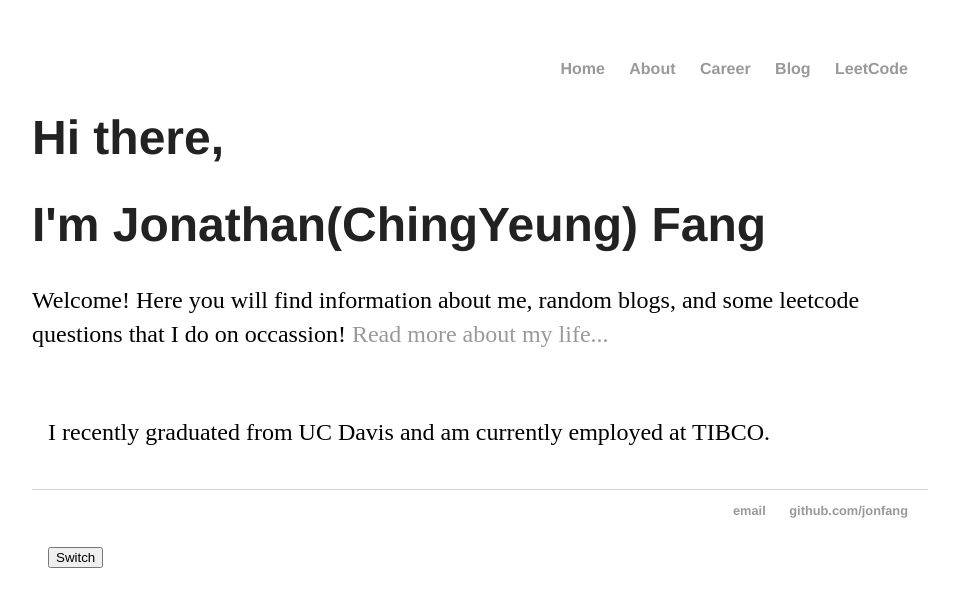
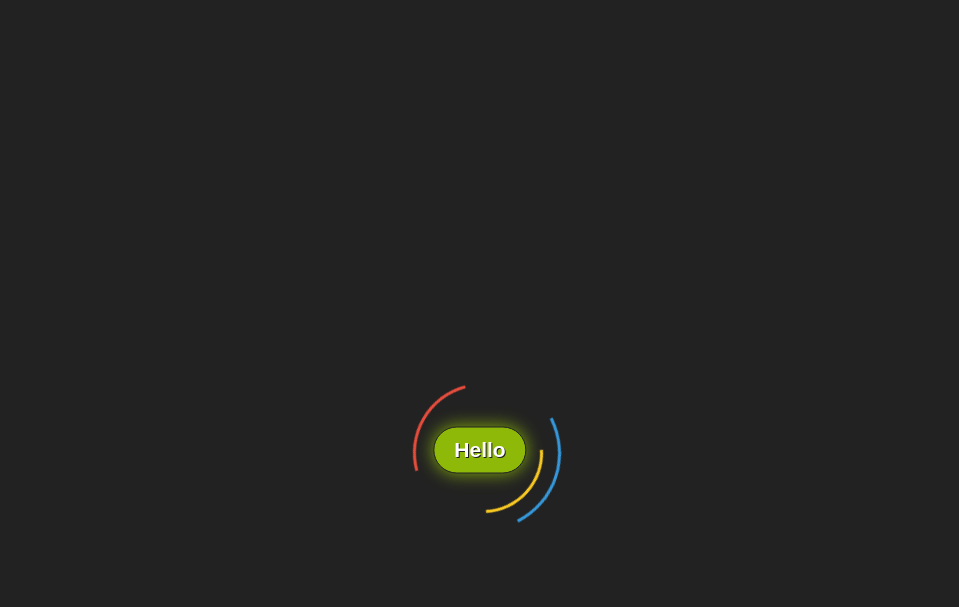
Before and after one commit to jonfang/jonfang.github.io, a Jekyll site: the page built from index.html, in a window 1280 px wide. Shown: the top 607 px of the page, without its empty margins (160-1119 px from the left). Built offline with Jekyll 4.4.1, drawn with Linux system fonts in a browser that asks for light colours.

Commit message:
updated animation 5/5/2016

```diff
--- a/_layouts/default.html
+++ b/_layouts/default.html
@@ -6,7 +6,7 @@
 		<link rel="stylesheet" type="text/css" href="/css/main.css">
 		<link rel="stylesheet" type="text/css" href="/css/animation.css">
 	</head>
-	<body class="loaded">
+	<body>
 		<nav>
     		<ul>
         		<li><a href="/">Home</a></li>
@@ -27,12 +27,7 @@
         		<li><a href="https://github.com/jonfang">github.com/jonfang</a></li>
 			</ul>
 		</footer>
-	<aside>
-			<div class="animation">
-				<button id="switch", onclick="myFunction()">Switch</button>
-			</div>
-	</aside>
-	<script src="https://ajax.googleapis.com/ajax/libs/jquery/2.2.0/jquery.min.js"></script>
-	<script src="/javascript/main.js"></script>
+		<script src="https://ajax.googleapis.com/ajax/libs/jquery/2.2.0/jquery.min.js"></script>
+		<script src="/javascript/main.js"></script>
 	</body>
 </html>
--- a/css/animation.css
+++ b/css/animation.css
@@ -21,59 +21,41 @@
     z-index: 1001; /* anything higher than z-index: 1000 of .loader-section */
 }
 
-h1 {
-    color: #EEEEEE;
+/*animation switch*/
+
+#switch {
+    background-color: #222222;
+    position: absolute;
+    top: 50%;
+    left: 50%;
+    transform: translate(-50%, -50%);
+    z-index: 1002; /*animation switch is higher than the rest so you can click*/
+    -webkit-animation-name: greenPulse;
+  -webkit-animation-duration: 2s;
+  -webkit-animation-iteration-count: infinite;
+
+    padding: 10px 20px 11px !important;
+    font-size: 21px !important;
+    font-weight: bold;
+    text-shadow: 1px 1px #222222;
+    color: #ffffff;
+    border-radius: 100px;
+    -moz-border-radius: 100px;
+    -webkit-border-radius: 100px;
+    border: 1px solid #222222;
+    cursor: pointer;
+    box-shadow: 0 1px 0 rgba(255, 255, 255, 0.5) inset;
+    -moz-box-shadow: 0 1px 0 rgba(255, 255, 255, 0.5) inset;
+    -webkit-box-shadow: 0 1px 0 rgba(255, 255, 255, 0.5) inset;
+
 }
 
-#container {
-    margin: 0 auto;
-    padding-bottom: 50px;
-    width: 80%;
-    max-width: 978px;
+@-webkit-keyframes greenPulse {
+  from { background-color: #749a02; -webkit-box-shadow: 0 0 9px #333; }
+  50% { background-color: #91bd09; -webkit-box-shadow: 0 0 18px #91bd09; }
+  to { background-color: #749a02; -webkit-box-shadow: 0 0 9px #333; }
 }
 
-/* Loaded */
-.loaded #loader-wrapper .loader-section.section-left {
-    -webkit-transform: translateX(-100%);  /* Chrome, Opera 15+, Safari 3.1+ */
-    -ms-transform: translateX(-100%);  /* IE 9 */
-    transform: translateX(-100%);  /* Firefox 16+, IE 10+, Opera */
-}
-
-.loaded #loader-wrapper .loader-section.section-right {
-    -webkit-transform: translateX(100%);  /* Chrome, Opera 15+, Safari 3.1+ */
-    -ms-transform: translateX(100%);  /* IE 9 */
-    transform: translateX(100%);  /* Firefox 16+, IE 10+, Opera */
-}
-
-.loaded #loader {
-    opacity: 0;
-}
-
-.loaded #loader-wrapper {
-    visibility: hidden;
-}
-
-.loaded #loader {
-    opacity: 0;
-    -webkit-transition: all 0.3s ease-out;
-            transition: all 0.3s ease-out;
-}
-
-.loaded #loader-wrapper .loader-section.section-right,
-.loaded #loader-wrapper .loader-section.section-left {
-
-    -webkit-transition: all 0.7s 0.3s cubic-bezier(0.645, 0.045, 0.355, 1.000);
-    transition: all 0.7s 0.3s cubic-bezier(0.645, 0.045, 0.355, 1.000);
-}
-
-.loaded #loader-wrapper {
-        -webkit-transform: translateY(-100%);
-            -ms-transform: translateY(-100%);
-                transform: translateY(-100%);
-
-        -webkit-transition: all 0.3s 1s ease-out;
-                transition: all 0.3s 1s ease-out;
-}
 
 /*center object*/
 #loader {
@@ -144,3 +126,43 @@ h1 {
         transform: rotate(360deg);  /* Firefox 16+, IE 10+, Opera */
     }
 }
+
+/*============================================================================================*/
+/*separating line here, loader function changes will not be rendered after loaded*/
+/*============================================================================================*/
+
+/* Loaded */
+.loaded #loader-wrapper {
+    visibility: hidden;
+}
+
+.loaded #loader {
+    opacity: 0;
+    -webkit-transition: all 0.3s ease-out;
+            transition: all 0.3s ease-out;
+}
+
+.loaded #loader-wrapper {
+        -webkit-transform: translateY(-100%);
+            -ms-transform: translateY(-100%);
+                transform: translateY(-100%);
+
+        -webkit-transition: all 0.3s 1s ease-out;
+                transition: all 0.3s 1s ease-out;
+}
+
+.loaded #loader-wrapper .loader-section.section-right,
+.loaded #loader-wrapper .loader-section.section-left {
+
+    -webkit-transition: all 0.7s 0.3s cubic-bezier(0.645, 0.045, 0.355, 1.000);
+    transition: all 0.7s 0.3s cubic-bezier(0.645, 0.045, 0.355, 1.000);
+}
+
+
+/* If no javascript */
+.no-js #loader-wrapper {
+    display: none;
+}
+.no-js h1 {
+    color: #222222;
+}
--- a/index.html
+++ b/index.html
@@ -3,13 +3,16 @@ layout: default
 title: Jonathan(ChingYeung) Fang
 ---
 <div class="blurb">
+		<!-- spinning circle animation -->
 		<div id="loader-wrapper">
+			<button id="switch", onclick="myFunction()">Hello</button>
 			<div id="loader"></div>
 			<div class="loader-section section-left"></div>
     		<div class="loader-section section-right"></div>
 		</div>
 		<h1>Hi there,</h1>
 		<h1>I'm Jonathan(ChingYeung) Fang</h1>
+		<body>
 		<section>
 			<p>Welcome! Here you will find information about me, random blogs, and some leetcode questions that I do on occassion! <a href="/about">Read more about my life...</a></p>
 		</section>
@@ -17,4 +20,5 @@ title: Jonathan(ChingYeung) Fang
 	<aside>
 			<p>I recently graduated from UC Davis and am currently employed at TIBCO.</p>
 	</aside>
+		</body>
 </div><!-- /.blurb -->
--- a/javascript/main.js
+++ b/javascript/main.js
@@ -1,25 +1,31 @@
 //var sw is a animation switch
-    var sw = false;
+var sw = false;
 
 
-//Switch
+//Switch to enter the page
+
 function myFunction() {
+
+    //console.log(sw);
     sw = !sw;
-    if(sw)
-        $('#switch').html("on");
-        //document.getElementById("switch").innerHTML = "On";
-    else
-        $('#switch').html("off");
-        //document.getElementById("switch").innerHTML = "Off";
+    if(sw){
+        $('#switch').html("Welcome");
+        $('body').toggleClass('loaded');
+    }
 }
 
+/*
 $(document).ready(function() {
+
+    $('body').addClass('loaded');
+    $('h1').css('color','#222222');
 
     setTimeout(function(){
         $('body').addClass('loaded');
         $('h1').css('color','#222222');
-    }, 3000);
+    }, 1500);
+});
+*/
 
-});
-
+$('body').addClass('loaded');
 $('body').toggleClass('loaded');
```
